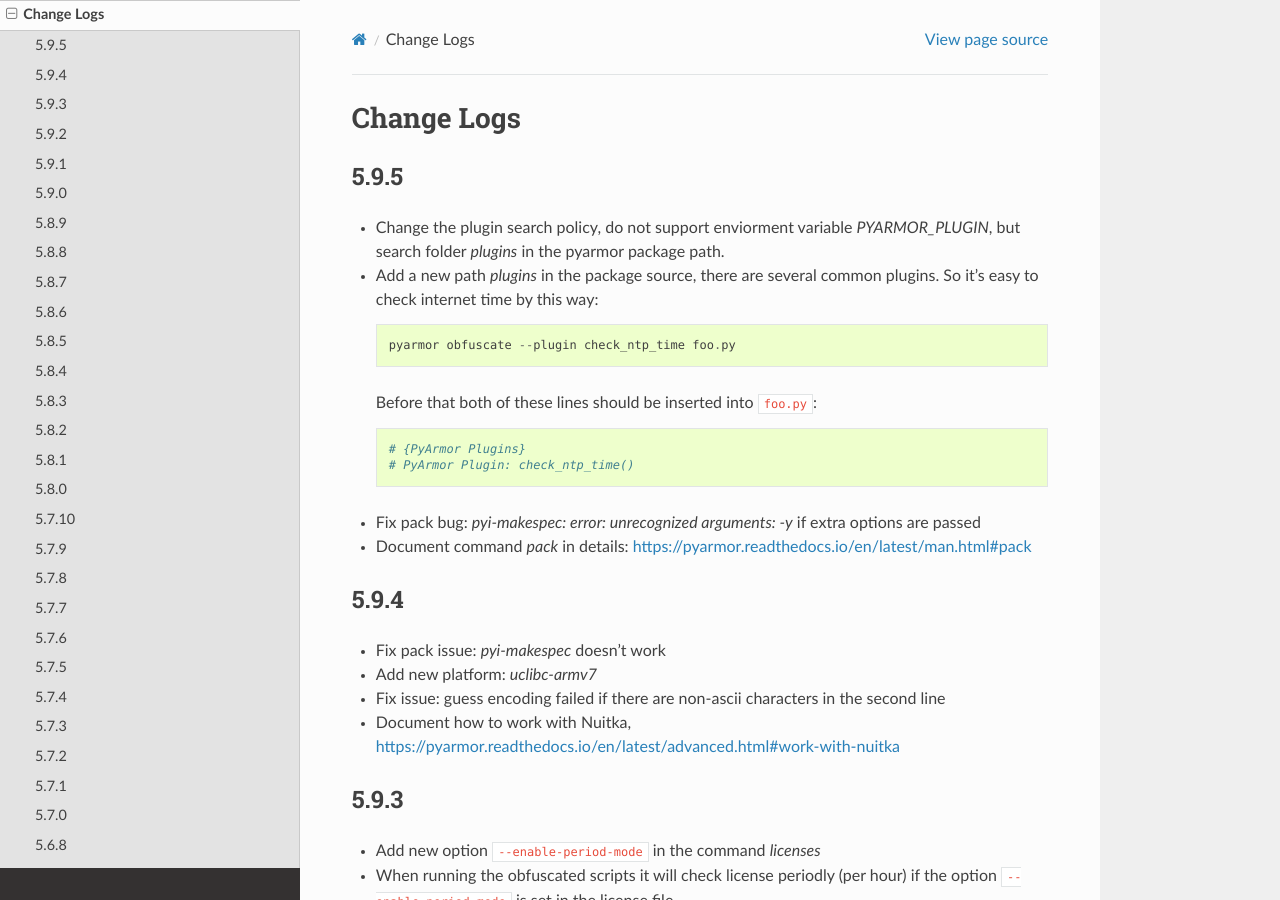
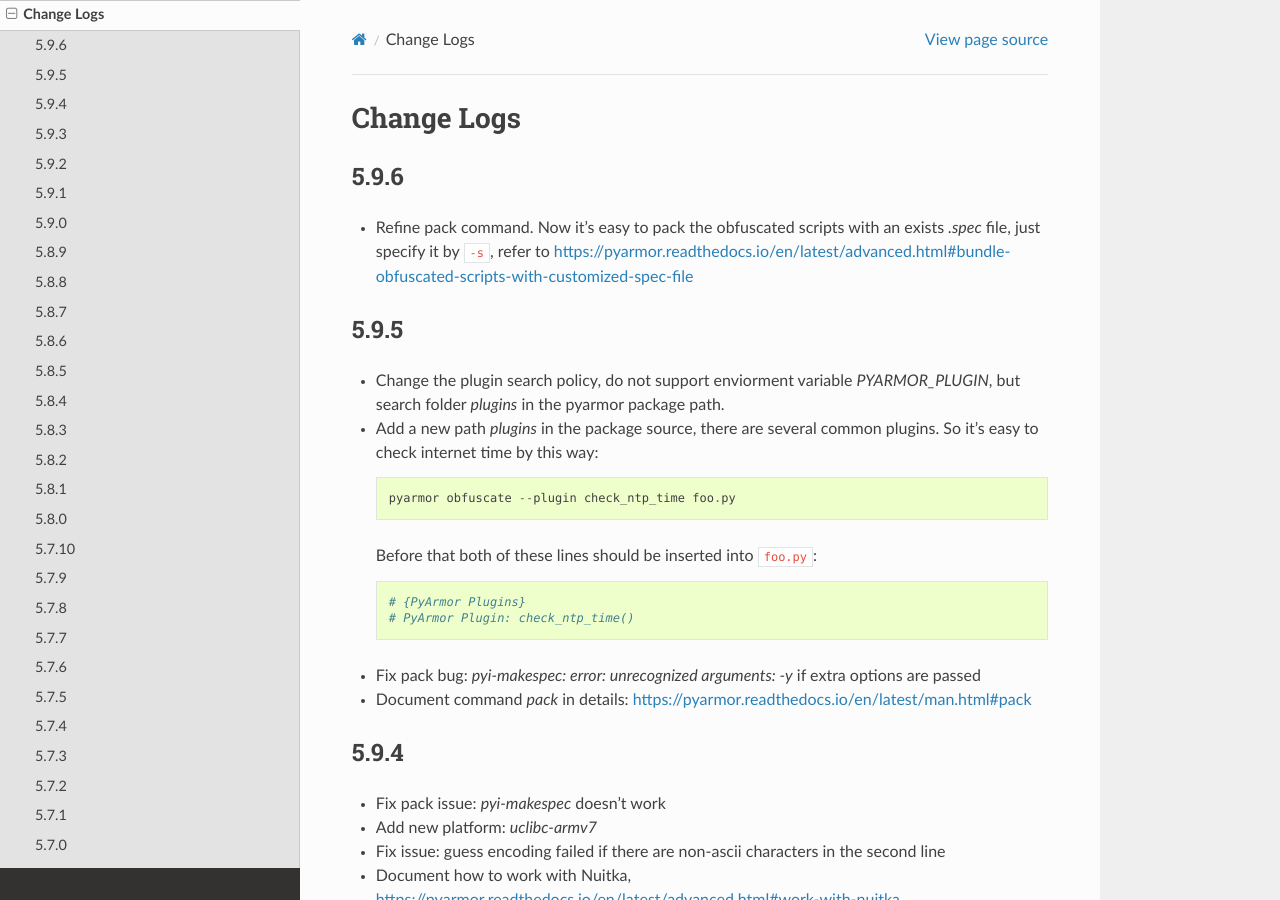
Before and after one commit to dashingsoft/pyarmor, a Sphinx documentation site: the page built from docs/change-logs.rst, in a window 1280 px wide and 900 px high. Built offline with Sphinx 7.4.7 and the Read the Docs theme 2.0.0, drawn with Linux system fonts in a browser that asks for light colours.

Commit message:
Add change log

```diff
--- a/docs/change-logs.rst
+++ b/docs/change-logs.rst
@@ -2,6 +2,12 @@
 
 Change Logs
 ===========
+
+5.9.6
+-----
+* Refine pack command. Now it's easy to pack the obfuscated scripts with an
+  exists `.spec` file, just specify it by ``-s``, refer to
+  https://pyarmor.readthedocs.io/en/latest/advanced.html#bundle-obfuscated-scripts-with-customized-spec-file
 
 5.9.5
 -----
```
